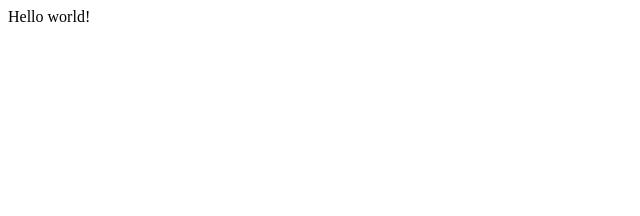
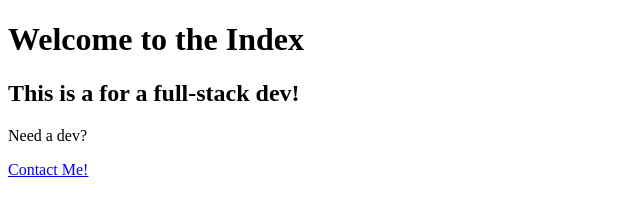
Before and after one commit to ccbass/gatsby-contentful, a Gatsby site: page / in a window 1280 px wide. Shown: the whole page, without its empty margins (0-640 px from the left). Built offline with nearby package versions, Linux system fonts and the light colour scheme; Gatsby itself is replaced by a stand-in of ours.

Commit message:
basic linking

```diff
--- a/src/pages/about.js
+++ b/src/pages/about.js
@@ -1,10 +1,12 @@
 import React from "react";
+import { Link } from "gatsby";
 
 const AboutPage = () => {
   return (
     <div>
       <h1>About Page!</h1>
       <p>This is a bio about the creator of this blog!</p>
+      <p>Want to chat?</p> <Link to="/contact">Reach out!</Link>
     </div>
   )
 };
--- a/src/pages/contact.js
+++ b/src/pages/contact.js
@@ -5,6 +5,7 @@ const ContactPage = () => {
     <div>
       <h1>Contact Page</h1>
       <p>Contact page containing email, phone, etc.</p>
+      <a href="https://www.linkedin.com/in/colin-bassett" target="_blank">LinkedIn Profile</a>
     </div>
   )
 }
--- a/src/pages/index.js
+++ b/src/pages/index.js
@@ -1,5 +1,14 @@
-import React from "react"
+import React from "react";
+import { Link } from 'gatsby';
 
-export default function Home() {
-  return <div>Hello world!</div>
+const IndexPage = () => {
+  return (
+    <div>
+      <h1>Welcome to the Index</h1>
+      <h2>This is a for a full-stack dev!</h2>
+      <p>Need a dev?</p><Link to="/contact">Contact Me!</Link>
+    </div>
+  )
 }
+
+export default IndexPage
```
